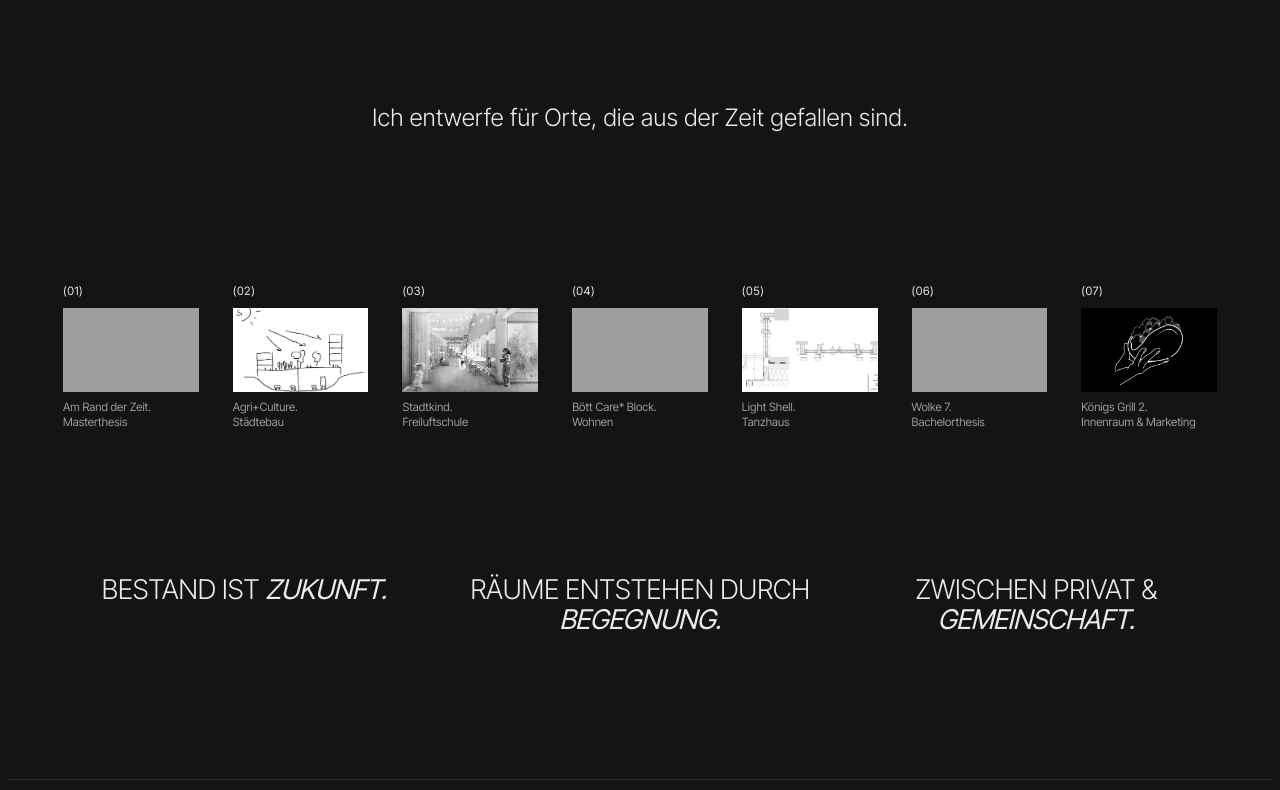
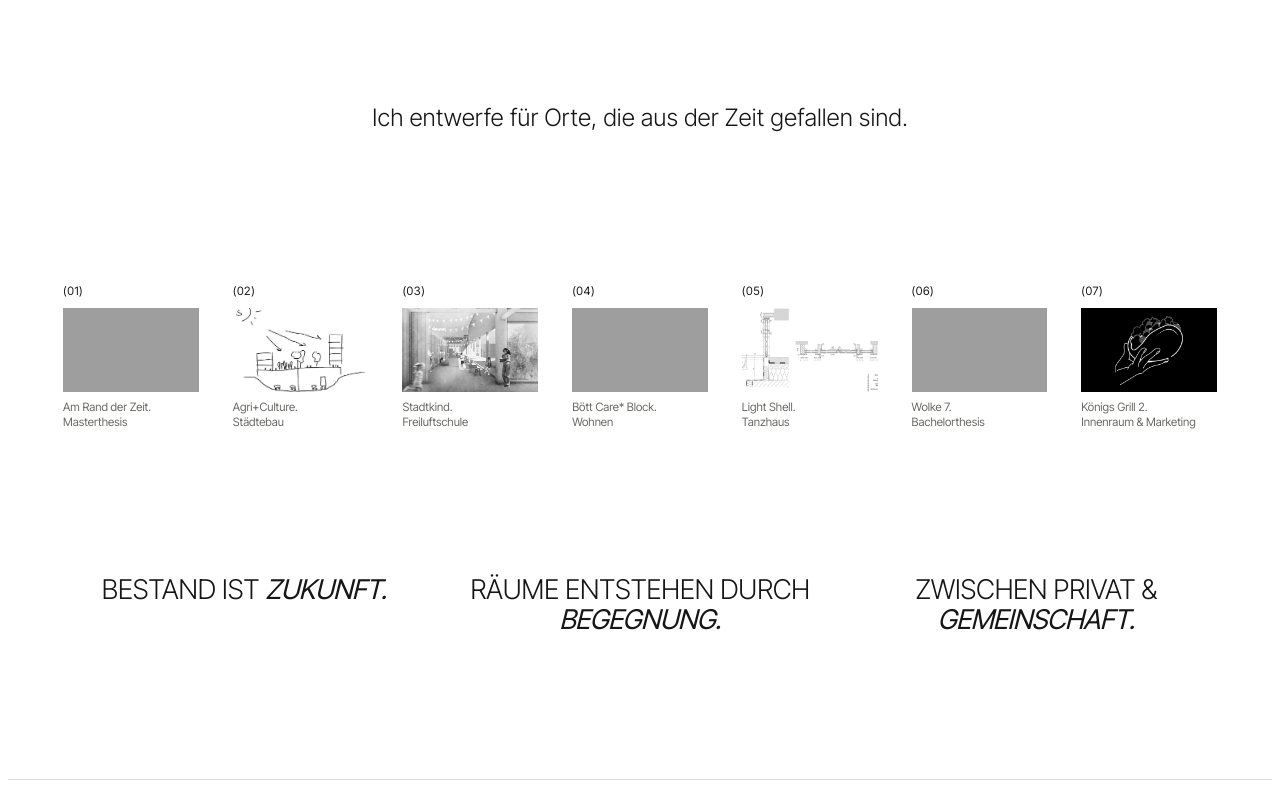
Before and after one commit to Eliif-a/portfolio, a plain HTML site: page index.html in a window 1280 px wide. Shown: the part 868-1658 px from the top of the page. Drawn offline with Linux system fonts and the light colour scheme; grey boxes are pictures that could not be loaded.

Commit message:
Website aktualisiert 14.11.2026 21:17

```diff
--- a/index.html
+++ b/index.html
@@ -22,22 +22,8 @@
 <title>Lara Elif Arduç – Architektin M.A. | Portfolio</title>
 <meta name="description" content="Lara Elif Arduç, Architektin M.A. Portfolio mit ausgewählten Arbeiten 2023–2026: Umnutzung von Bestand, Städtebau, Wohnen und Innenraum.">
 <script>
-/* Hell am Tag, dunkel ab Sonnenuntergang bis Sonnenaufgang (Ortszeit des Besuchers, Sonnenstand fuer Mitteleuropa) */
-(function(){
-  function dark(now){
-    var lat=51*Math.PI/180, lon=10;
-    var start=Date.UTC(now.getUTCFullYear(),0,1), n=Math.floor((now-start)/864e5)+1, g=2*Math.PI/365*(n-1);
-    var eq=229.18*(0.000075+0.001868*Math.cos(g)-0.032077*Math.sin(g)-0.014615*Math.cos(2*g)-0.040849*Math.sin(2*g));
-    var d=0.006918-0.399912*Math.cos(g)+0.070257*Math.sin(g)-0.006758*Math.cos(2*g)+0.000907*Math.sin(2*g)-0.002697*Math.cos(3*g)+0.00148*Math.sin(3*g);
-    var c=Math.cos(90.833*Math.PI/180)/(Math.cos(lat)*Math.cos(d))-Math.tan(lat)*Math.tan(d);
-    var ha=Math.acos(Math.max(-1,Math.min(1,c)))*180/Math.PI;
-    var rise=720-4*(lon+ha)-eq, set=720-4*(lon-ha)-eq;
-    var m=now.getUTCHours()*60+now.getUTCMinutes();
-    return m<rise||m>=set;
-  }
-  function apply(){document.documentElement.setAttribute('data-theme',dark(new Date())?'dark':'light')}
-  apply();setInterval(apply,300000);
-})();
+/* Immer hell (weißer Hintergrund), unabhängig von Uhrzeit und Dunkelmodus des Besuchers */
+document.documentElement.setAttribute('data-theme','light');
 </script>
 <style>
 @font-face{font-family:"Inter Tight";font-style:normal;font-weight:100 900;font-display:swap;src:url(fonts/inter-tight-latin-ext.woff2) format("woff2");unicode-range:U+0100-02BA,U+02BD-02C5,U+02C7-02CC,U+02CE-02D7,U+02DD-02FF,U+0304,U+0308,U+0329,U+1D00-1DBF,U+1E00-1E9F,U+1EF2-1EFF,U+2020,U+20A0-20AB,U+20AD-20C0,U+2113,U+2C60-2C7F,U+A720-A7FF}
```
